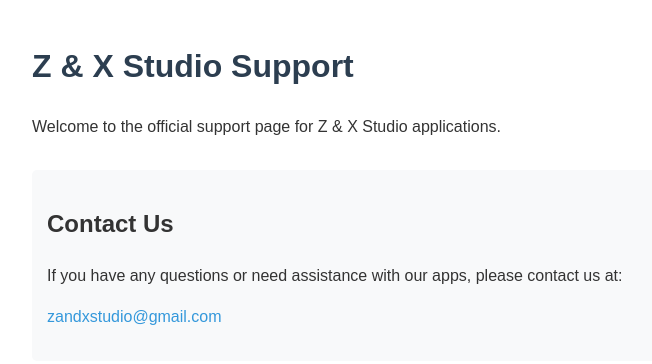
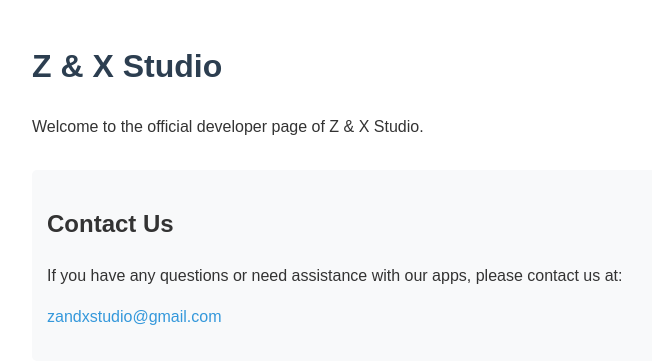
Before and after one commit to zandxstudio/zandxstudio.github.io, a plain HTML site: page index.html in a window 1280 px wide. Shown: the whole page, without its empty margins (208-860 px from the left). Drawn offline with Linux system fonts and the light colour scheme.

Commit message:
Update index.html for developer description

```diff
--- a/index.html
+++ b/index.html
@@ -1,7 +1,7 @@
 <!DOCTYPE html>
 <html>
 <head>
-  <title>Z & X Studio Support</title>
+  <title>Z & X Studio Official Developer Page</title>
   <style>
     body {
       font-family: Arial, sans-serif;
@@ -34,8 +34,8 @@
 </head>
 <body>
   <div class="container">
-    <h1>Z & X Studio Support</h1>
-    <p>Welcome to the official support page for Z & X Studio applications.</p>
+    <h1>Z & X Studio</h1>
+    <p>Welcome to the official developer page of Z & X Studio.</p>
 
     <div class="contact">
       <h2>Contact Us</h2>
```
